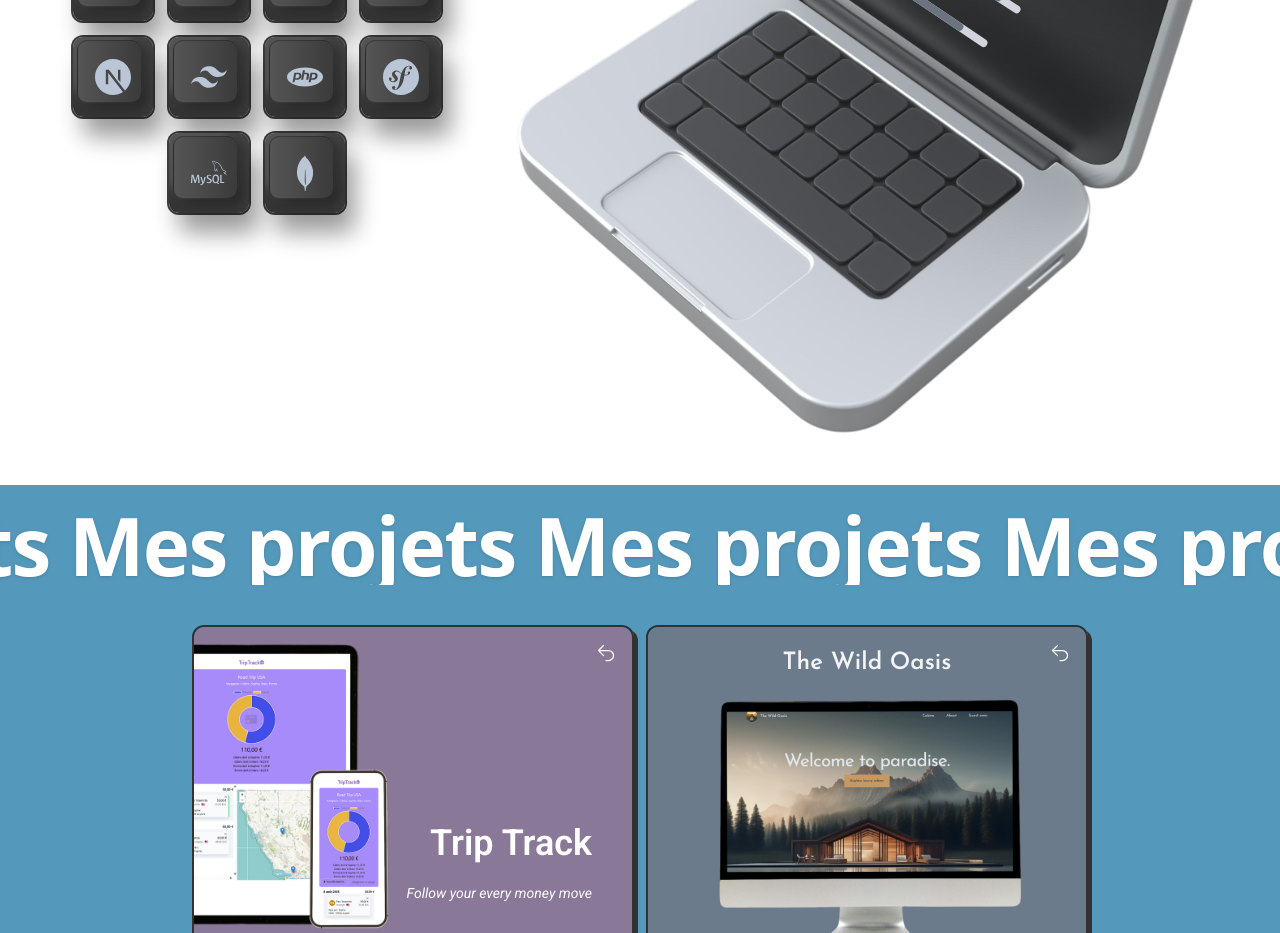
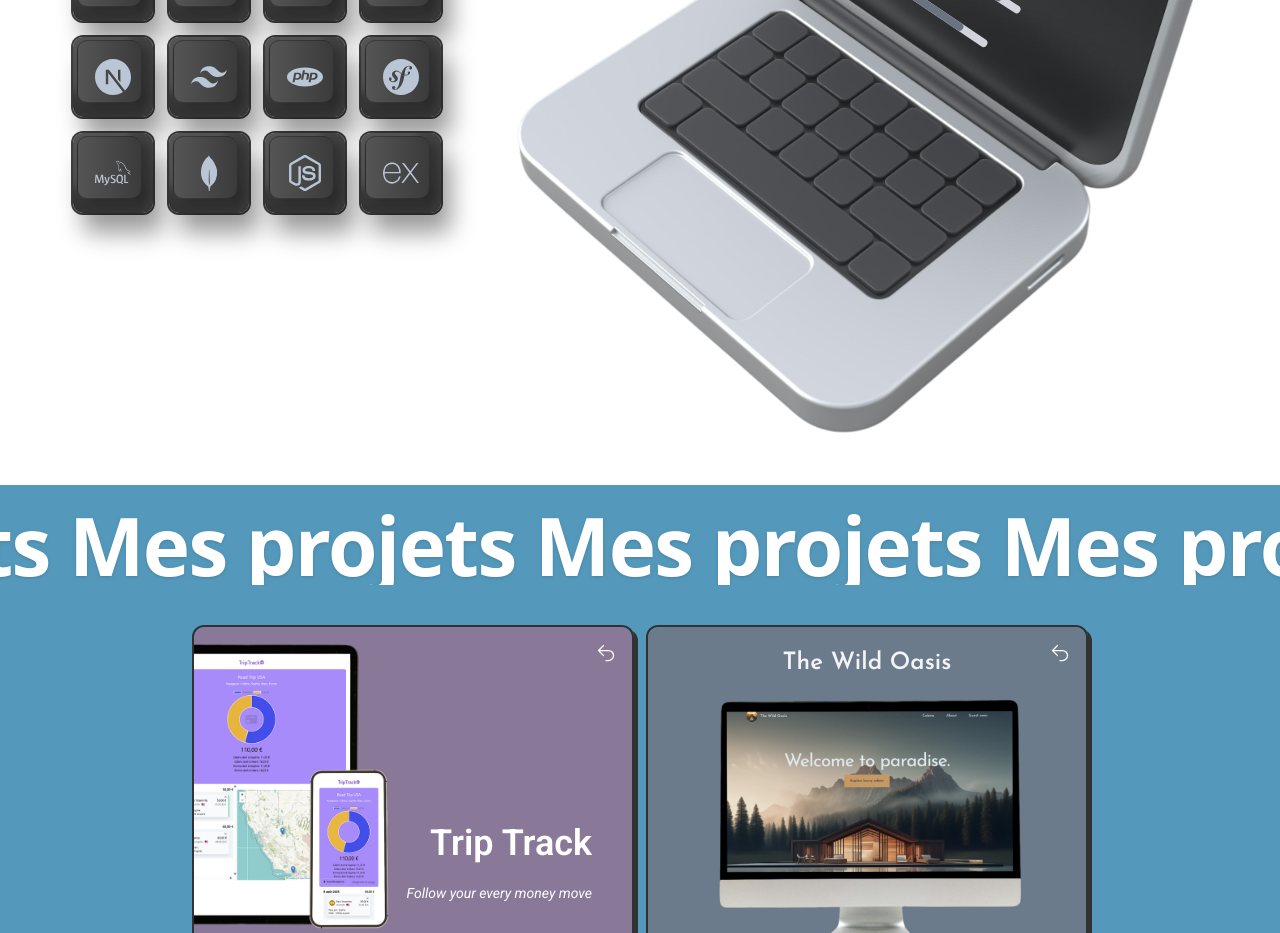
Before and after one commit to ccphung/portfolio, a React (Vite) app: page / in a window 1280 px wide. Shown: the part 1700-2633 px from the top of the page. Built offline with nearby package versions, Linux system fonts and the light colour scheme.

Commit message:
add nodejs and express

```diff
--- a/src/components/Laptop.jsx
+++ b/src/components/Laptop.jsx
@@ -9,6 +9,8 @@ import {
   SiPhp,
   SiSymfony,
   SiTailwindcss,
+  SiNodedotjs,
+  SiExpress,
 } from 'react-icons/si';
 import KeyButton from '../components/KeyButton';
 
@@ -78,6 +80,19 @@ const techData = {
       name: 'MongoDB',
       level: 70,
       color: '#47A248',
+    },
+
+    {
+      icon: <SiNodedotjs />,
+      name: 'Node.js',
+      level: 62,
+      color: '#339933',
+    },
+    {
+      icon: <SiExpress />,
+      name: 'Express.js',
+      level: 65,
+      color: '#000000',
     },
   ],
 };
```
